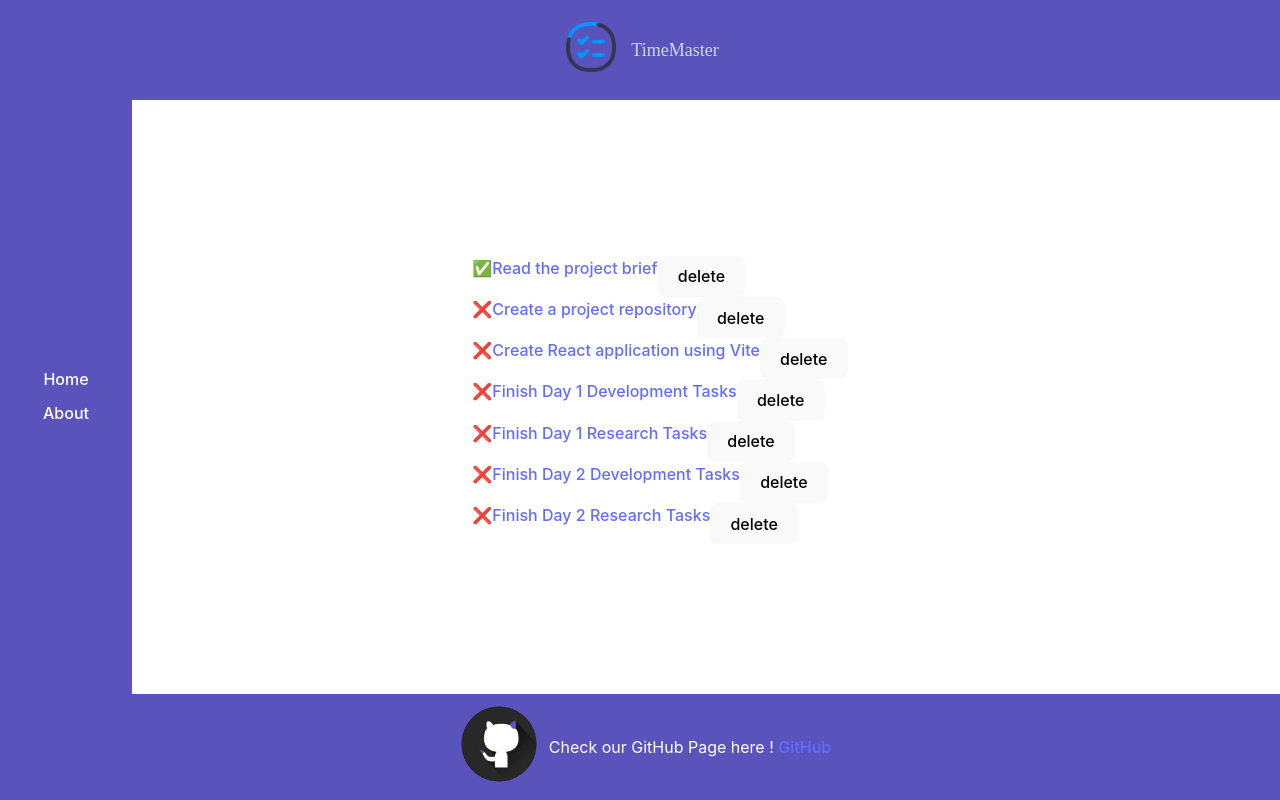
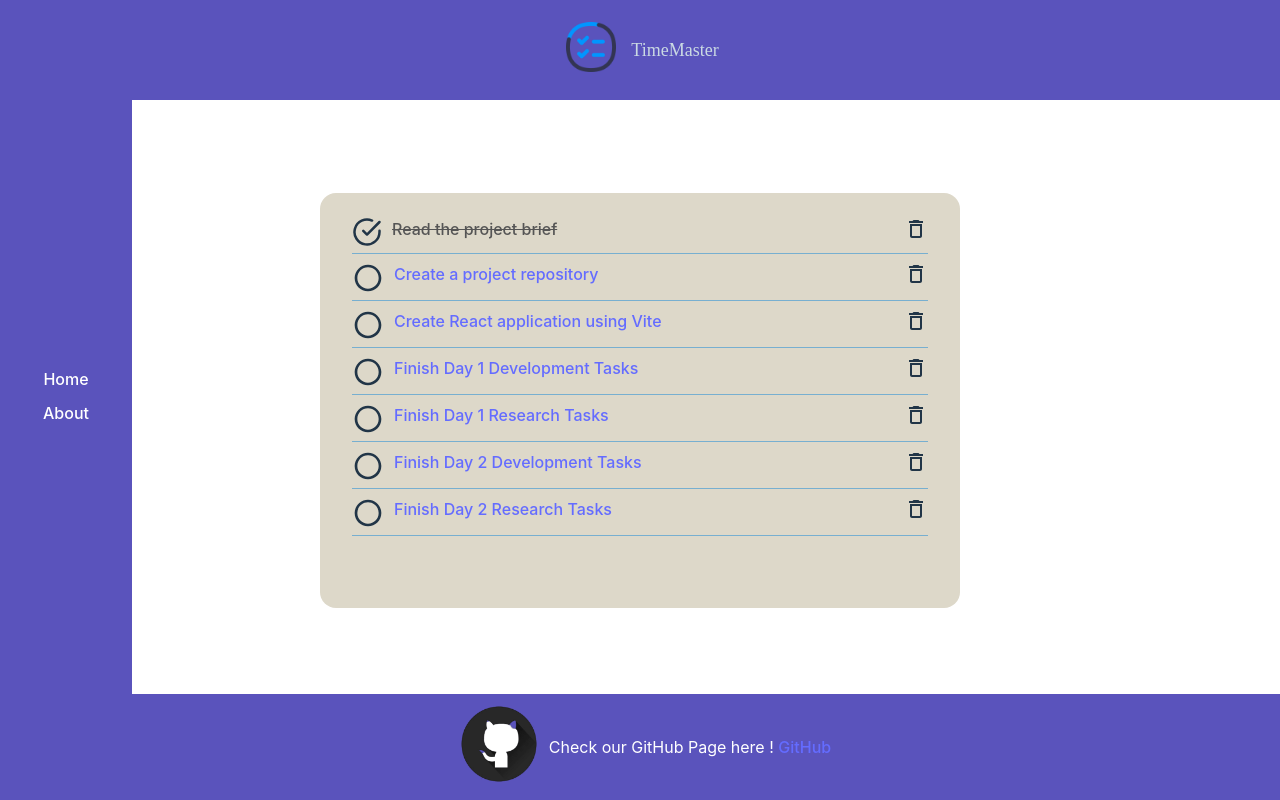
Before and after one commit to Saeideh-Bahadoran/ReactToDoApp, a React (Vite) app: page / in a window 1280 px wide. Built offline with nearby package versions, Linux system fonts and the light colour scheme; the HTML template or start-up script is replaced by a standard one.

Commit message:
change the style of HomePage

```diff
--- a/package.json
+++ b/package.json
@@ -13,6 +13,7 @@
     "dotenv": "^16.4.5",
     "react": "^18.2.0",
     "react-dom": "^18.2.0",
+    "react-icons": "^5.0.1",
     "react-router-dom": "^6.22.3",
     "uuid": "^9.0.1"
   },
--- a/src/App.css
+++ b/src/App.css
@@ -1,5 +1,5 @@
 #root {
-  max-width: 1280px;
+  width: 640px;
   margin: 0 auto;
   padding: 2rem;
   text-align: center;
@@ -132,4 +132,17 @@
 
 .item{
 display: flex;
+justify-content: space-between;
+margin: 8px 0;
+border-bottom: solid 1px #77afd0;
 }
+.crossedOut{
+
+  text-decoration: line-through;
+  color: #555;
+}
+.taskList{
+  background-color: #ddd8c9;
+  padding: 16px 32px 64px 32px;
+  border-radius: 16px;
+}
--- a/src/Components/ListItem.jsx
+++ b/src/Components/ListItem.jsx
@@ -1,6 +1,9 @@
 import tasksData from '../tasks.json';
 import { useState } from 'react';
 import { Link } from "react-router-dom";
+import { MdDeleteOutline } from "react-icons/md";
+import { MdRadioButtonUnchecked } from "react-icons/md";
+import { LuCheckCircle } from "react-icons/lu";
 
 const ListItem = ({ currentTask, remove }) => {
 
@@ -8,10 +11,12 @@ const ListItem = ({ currentTask, remove }) => {
         // <li>{currentTask.task}</li>
 
         <li className='item'>
-
-            {currentTask.completed ?<div>✅ </div> : <div>❌</div>}
-            <Link to={`/task-details/${currentTask.id}`}>{currentTask.task}</Link>
-            <button type='button' onClick={() => remove(currentTask)}>delete</button>
+            <div  style={{ display: 'flex', gap: "10px" }}> <div>{currentTask.completed ? <LuCheckCircle size={30} /> : <MdRadioButtonUnchecked size={32} />}</div>
+                <Link to={`/task-details/${currentTask.id}`} className={currentTask.completed ? "crossedOut" : ""}>{currentTask.task}</Link>
+            </div>
+            <div>
+                <MdDeleteOutline style={{ cursor: "pointer" }} size={24} onClick={() => remove(currentTask)} />
+            </div>
         </li>
 
     );
--- a/src/Components/TasksList.jsx
+++ b/src/Components/TasksList.jsx
@@ -12,8 +12,8 @@ const TasksList = () => {
 
   return (
     <>
-      <ul>
-        {tasks.map((item) => {
+      <ul className="taskList">
+        {tasks.length>0 && tasks.map((item) => {
           return(
           <div key={item.id}>
 
@@ -25,6 +25,7 @@ const TasksList = () => {
 
           </div>
         )})}
+        {tasks.length===0 && <div style={{fontWeight:"bold"}}>There is no task!  </div>}
       </ul>
     </>
   );
```
Also changed, not shown: 1 other file (tests, documents, lock files or other folders).
